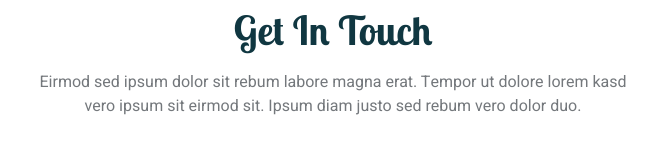
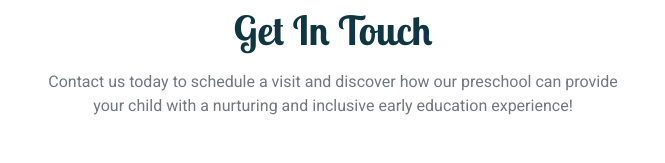
Before and after one commit to bangaloremedia/school, a plain HTML site: page contact.html in a window 1280 px wide. Shown: the part 517-680 px from the top of the page, 307-972 px from the left. Drawn offline with nearby package versions, Linux system fonts and the light colour scheme.

Commit message:
Update contact.html

```diff
--- a/contact.html
+++ b/contact.html
@@ -91,8 +91,7 @@
             <div class="container">
                 <div class="text-center mx-auto mb-5 wow fadeInUp" data-wow-delay="0.1s" style="max-width: 600px;">
                     <h1 class="mb-3">Get In Touch</h1>
-                    <p>Eirmod sed ipsum dolor sit rebum labore magna erat. Tempor ut dolore lorem kasd vero ipsum sit
-                        eirmod sit. Ipsum diam justo sed rebum vero dolor duo.</p>
+                    <p>Contact us today to schedule a visit and discover how our preschool can provide your child with a nurturing and inclusive early education experience!</p>
                 </div>
                 <div class="row g-4 mb-5">
                     <div class="col-md-6 col-lg-4 text-center wow fadeInUp" data-wow-delay="0.1s">
```
